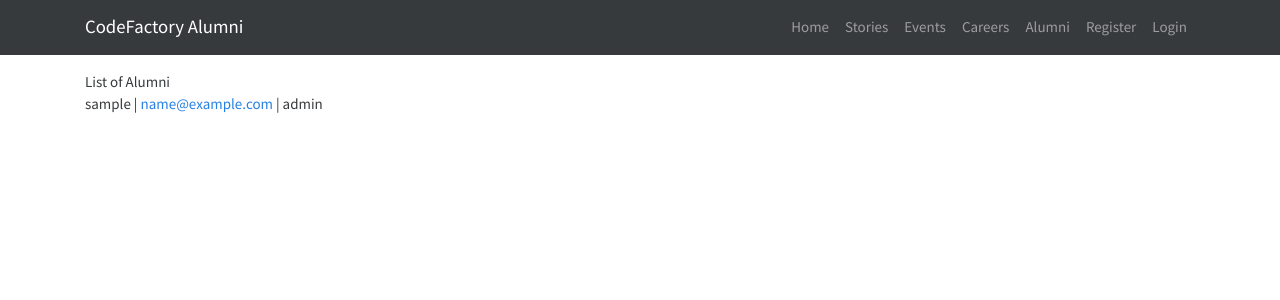
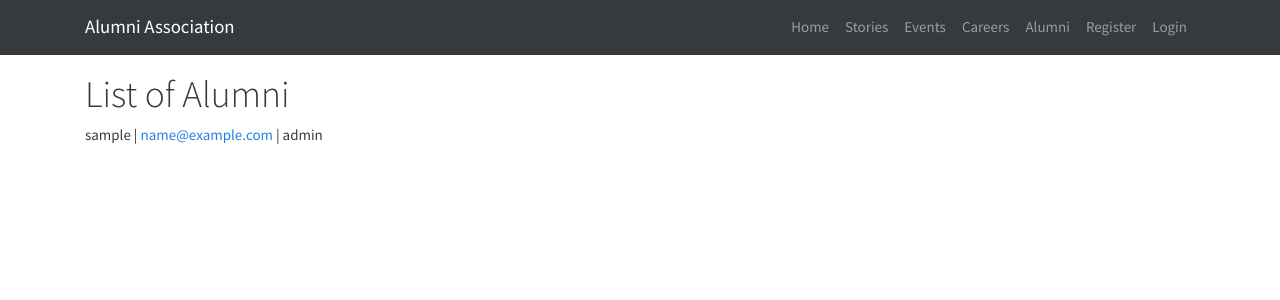
Before and after one commit to afanasev-anton/Alumni_union, a Symfony app: template templates/pages/alumnies.html.twig in a window 1280 px wide. Shown: the top 300 px of the page. Run offline with Twig, Linux system fonts and the light colour scheme; the template is opened without the code that fills it: most values are stand-ins (such as "Sample title", 1, 10 or a date in 2020); some libraries are stand-ins or nearby versions.

Commit message:
change navbar and templates, add User Permissions

```diff
--- a/templates/base.html.twig
+++ b/templates/base.html.twig
@@ -2,8 +2,12 @@
 <html>
     <head>
         <meta charset="UTF-8">
-        <title>{% block title %}Welcome!{% endblock %}</title>
+        <meta name="viewport" content="width=device-width, initial-scale=1">
+        <title>{% block title %}{% endblock %}</title>
+        <!-- Bootstrap Links -->
         <link href="https://stackpath.bootstrapcdn.com/bootswatch/4.4.1/cosmo/bootstrap.min.css" rel="stylesheet" integrity="sha384-qdQEsAI45WFCO5QwXBelBe1rR9Nwiss4rGEqiszC+9olH1ScrLrMQr1KmDR964uZ" crossorigin="anonymous">
+        <script src='https://kit.fontawesome.com/a076d05399.js'></script>
+        <!--  -->
         {% block stylesheets %}{% endblock %}
     </head>
     <body>
--- a/templates/inc/navbar.html.twig
+++ b/templates/inc/navbar.html.twig
@@ -1,6 +1,6 @@
 <nav class="navbar navbar-expand-sm navbar-dark bg-secondary mb-3">
     <div class="container">
-        <a href="/" class="navbar-brand">CodeFactory Alumni</a>
+        <a href="/" class="navbar-brand">Alumni Association</a>
         <button class="navbar-toggler" type="button" data-toggle="collapse" data-target="#mobile-nav">
             <span class="navbar-toggler-icon"></span>
         </button>
@@ -22,21 +22,28 @@
                     <a href="/alumni" class="nav-link">Alumni</a>
                 </li>
 
-                {% if is_granted('ROLE_USER') %}
+                {% if is_granted('IS_AUTHENTICATED_FULLY') %}
+                    <!-- Dropdown -->
+                    <li class="nav-item dropdown">
+                        <a class="nav-link dropdown-toggle" href="#" id="navbardrop" data-toggle="dropdown">
+                            <i class='fas fa-user'></i>
+                            {{ app.user.username }}
+                        </a>
+                        <div class="dropdown-menu">
+                            {% if is_granted('ROLE_ADMIN') %}
+                                <a href="/admin" class="dropdown-item">Admin Dashboard</a>
+                            {% endif %}
+                            <a href="/alumni/profile={{app.user.id}}" class="dropdown-item">Profile</a>
+                            <a href="/logout" class="dropdown-item">Log out</a>
+                        </div>
+                    </li>
+                {% else %}
                     <li class="nav-item">
-                        <a href="/admin" class="nav-link">Admin</a>
+                        <a href="/register" class="nav-link">Register</a>
                     </li>
                     <li class="nav-item">
-                        <a href="/logout" class="nav-link">Log out</a>
+                        <a href="/login" class="nav-link">Login</a>
                     </li>
-                {% else %}
-
-                <li class="nav-item">
-                    <a href="/register" class="nav-link">Register</a>
-                </li>
-                <li class="nav-item">
-                    <a href="/login" class="nav-link">Login</a>
-                </li>
                 {% endif %}
             </ul>
         </div>
--- a/templates/index/index.html.twig
+++ b/templates/index/index.html.twig
@@ -1,6 +1,6 @@
 {% extends 'base.html.twig' %}
 
-{% block title %}Hello!{% endblock %}
+{% block title %}Home | Alumni Association of the {{school}}{% endblock %}
 
 {% block body %}
 
--- a/templates/pages/alumnies.html.twig
+++ b/templates/pages/alumnies.html.twig
@@ -1,9 +1,10 @@
 {% extends 'base.html.twig' %}
 
-{% block title %}Alumni directory{% endblock %}
+{% block title %}Alumni Association | Members{% endblock %}
 
 {% block body %}
-List of Alumni
+
+	<h1>List of Alumni</h1>
 
 	{% for user in users %}
 		<p>{{user.username}} | <a href="/alumni/profile={{user.id}}">{{user.email}}</a> |
```
Also changed, not shown: src/Controller/IndexController.php (+17 -10 lines), templates/pages/profile.html.twig (+9 -1 lines), 1 other file. Lines whose indentation alone changed are shown as unchanged.
